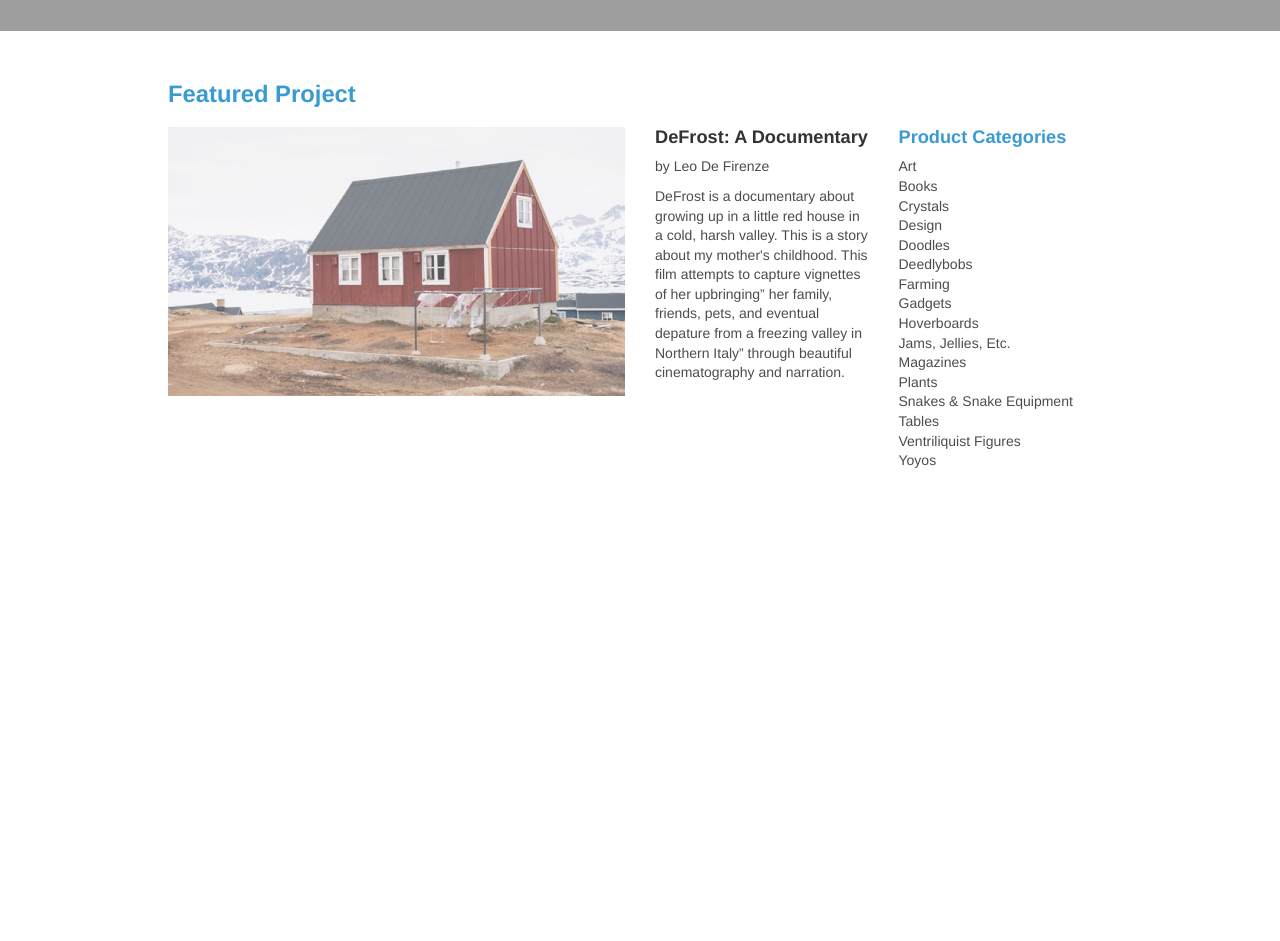
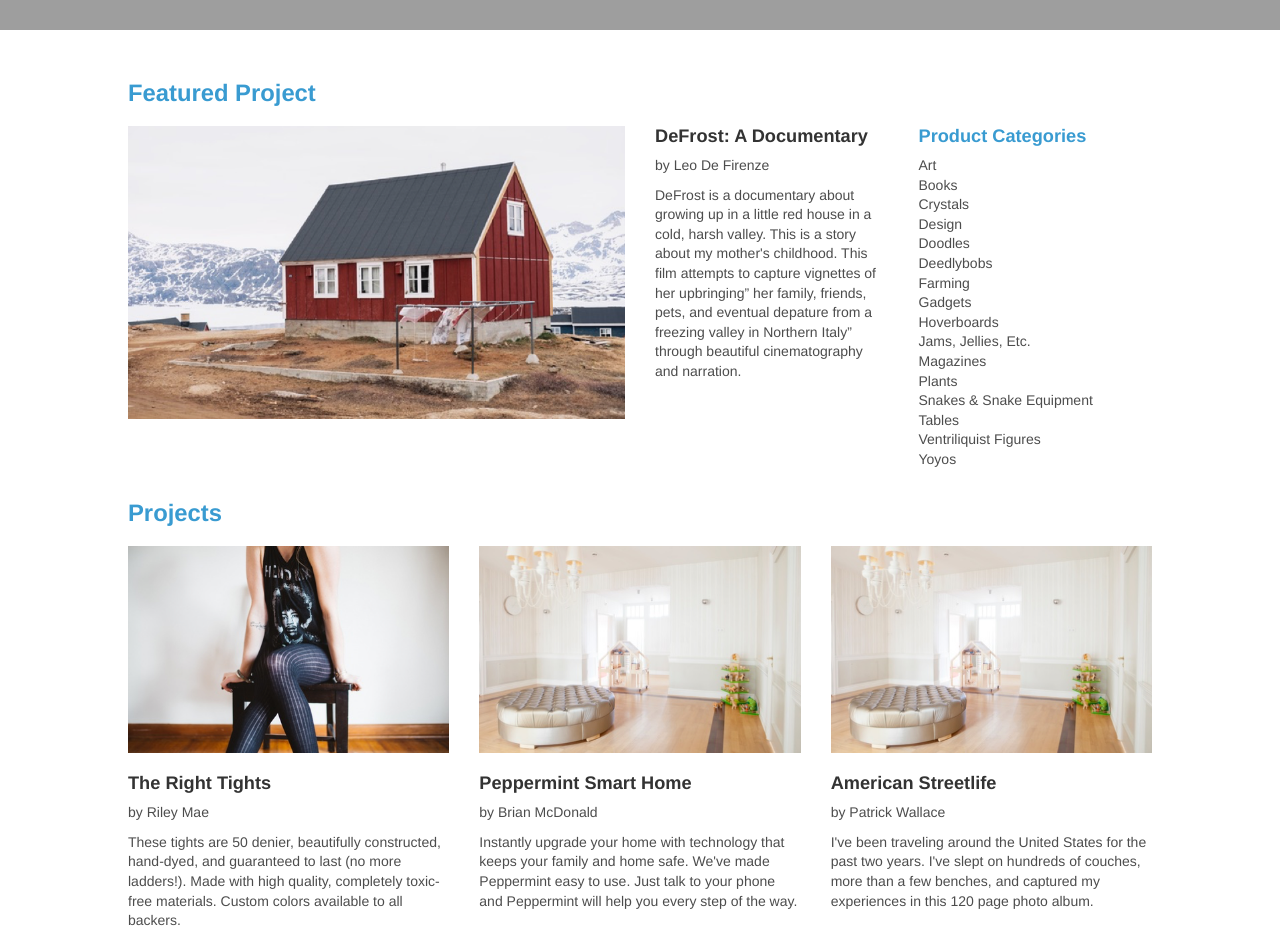
Before and after one commit to Mariusz071/Jumpstart, a plain HTML site: page index.html in a window 1280 px wide. Shown: the part 500-1441 px from the top of the page. Before the commit the page ends 981 px from the top, so only its background shows below. Drawn offline with nearby package versions, Linux system fonts and the light colour scheme; grey boxes are pictures that could not be loaded.

Commit message:
Finished Projects section.

```diff
--- a/index.html
+++ b/index.html
@@ -88,6 +88,44 @@
   <!--Projects-->
   <div class="projects">
     <div class="container" id="featured-container">
+      <h3>Projects</h3>
+      <div class ="container">
+        <div class="row">
+          <div class="col-md-4 col-sm-12"> <!--first column-->
+            <div class="image-container">
+              <img src="resources/images/project1.png"/>
+            </div>
+            <h4>The Right Tights</h4>
+            <p>by Riley Mae</p>
+            <p>These tights are 50 denier, beautifully constructed, hand-dyed,
+              and guaranteed to last (no more ladders!). Made with high quality,
+               completely toxic-free materials. Custom colors available to all
+               backers.</p>
+          </div>
+          <div class="col-md-4 col-sm-12"> <!--second column-->
+            <div class="image-container">
+              <img src="resources/images/project2.png"/>
+            </div>
+            <h4>Peppermint Smart Home</h4>
+            <p>by Brian McDonald</p>
+            <p>Instantly upgrade your home with technology that keeps your
+              family and home safe. We've made Peppermint easy to use.
+              Just talk to your phone and Peppermint will help you every
+              step of the way.</p>
+          </div>
+          <div class="col-md-4 col-sm-12"> <!--third column-->
+            <div class="image-container">
+              <img src="resources/images/project2.png"/>
+            </div>
+            <h4>American Streetlife</h4>
+            <p>by Patrick Wallace</p>
+            <p>I've been traveling around the United States for the past two
+               years. I've slept on hundreds of couches, more than a few
+               benches, and captured my experiences in this 120 page photo
+               album.</p>
+          </div>
+        </div>
+      </div>
     </div>
   </div>
 
--- a/resources/CSS/style.css
+++ b/resources/CSS/style.css
@@ -18,9 +18,26 @@ h3 {
   width: 100%;
 }
 
+p, ul {
+  font-size: 1rem; /*Styling of general text*/
+  line-height: 1.4;
+  color: rgba(0,0,0,0.7);
+}
+
 .container {
   width: 100%;  /*helps to keep smaller margins*/
-  padding: 0 40px;
+  padding: 0;
+}
+
+img {
+width: 100%; /*fits the images to the boostrap columns*/
+height: auto;
+}
+
+h4 {
+  font-weight: bold; /*Styling of sub-headers*/
+  font-size: 1.3rem;
+  margin-top: 0;
 }
 
 
@@ -61,30 +78,13 @@ nav li {
 .jumbotron p { /*JUMBOTRON  paragrap styling */
   width: 51.3rem;
   margin:0 auto;
+  color: white;
 }
 
 
 /*FEATURED section*/
 #featured-container {
   width:80%; /*sets margins within featured*/
-}
-
-.featured img {
-  width: 100%; /*fits the images to the boostrap columns*/
-  height: auto;
-  opacity: 0.7;
-}
-
-.featured h4 {
-  font-weight: bold;
-  font-size: 1.3rem;
-  margin-top: 0;
-}
-
-.featured p, ul {
-  font-size: 1rem;
-  line-height: 1.4;
-  color: rgba(0,0,0,0.7);
 }
 
 #categories {
@@ -96,3 +96,7 @@ nav li {
 }
 
 /*PROJECTS section*/
+
+.projects img {
+  margin-bottom: 20px;
+}
```
